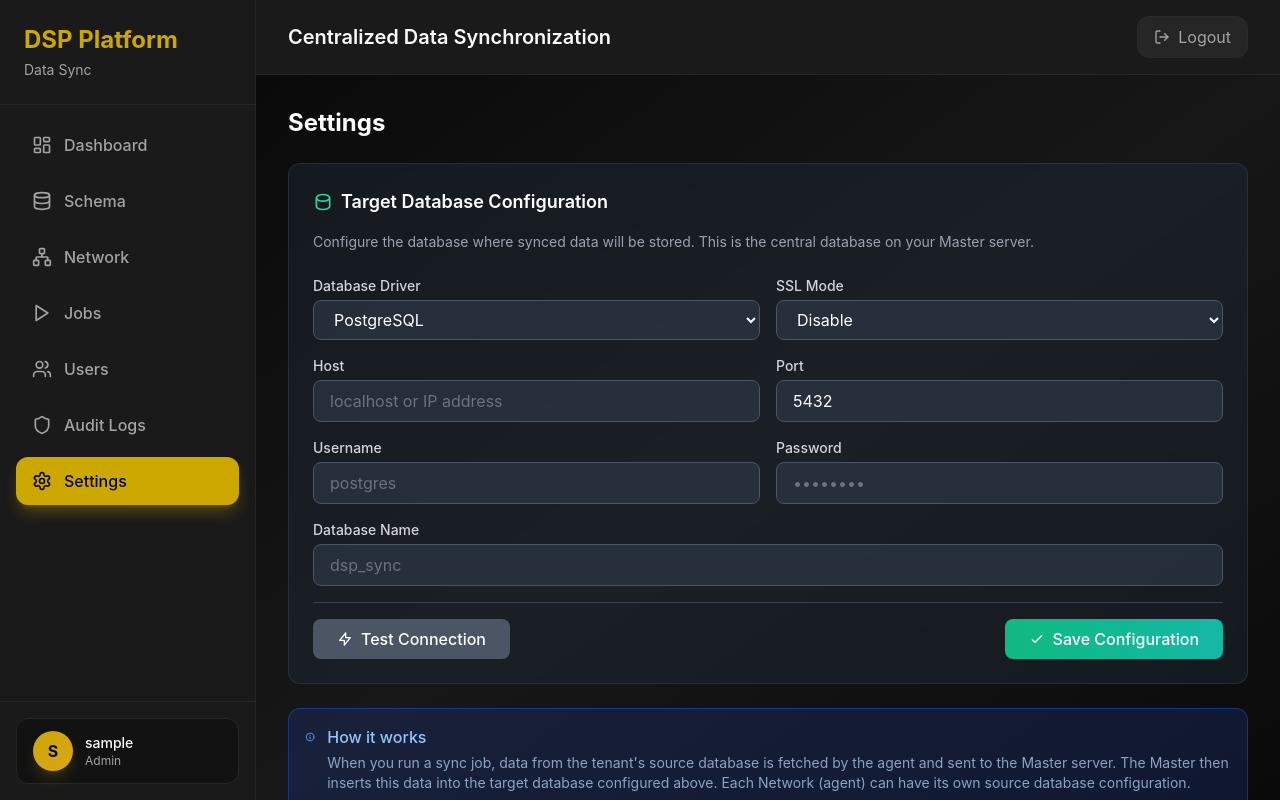
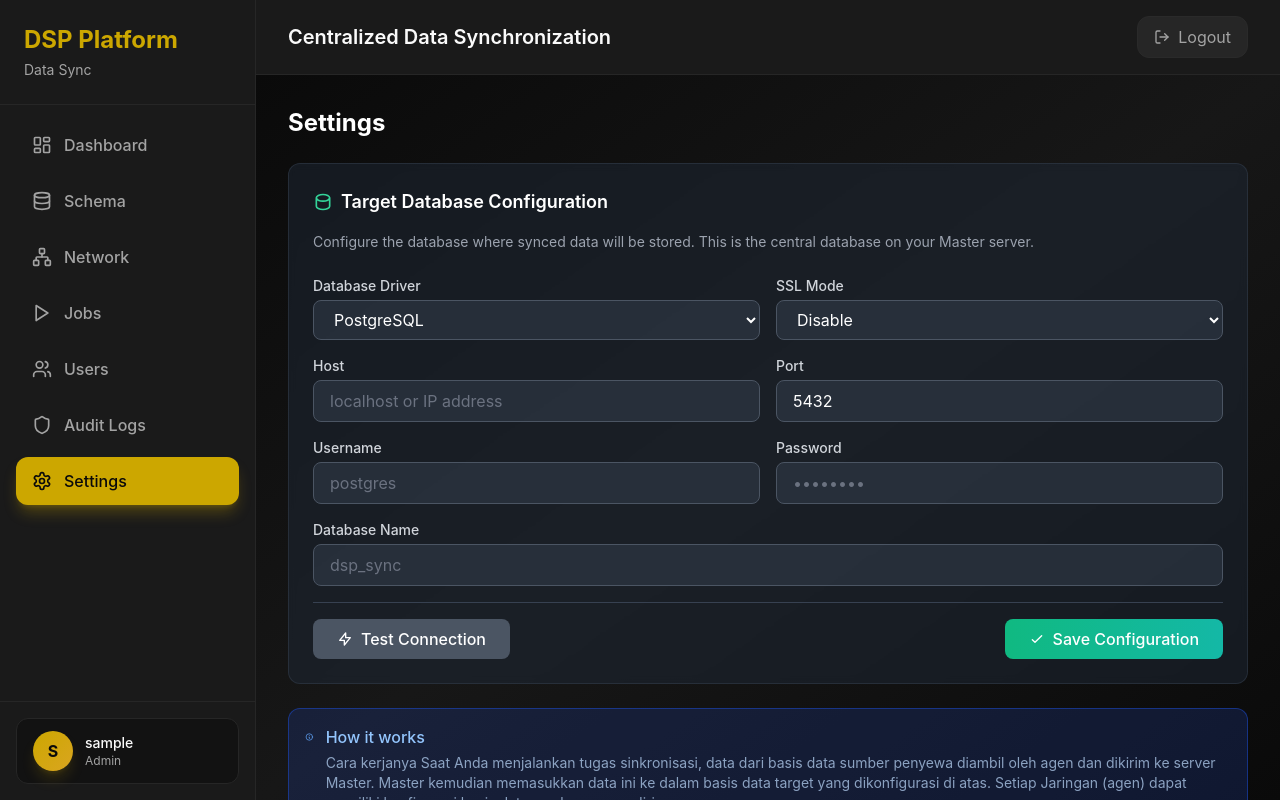
Before and after one commit to alfalaq12/dsp-platform, a React (Vite) app in the folder frontend/: page /settings in a window 1280 px wide. Built offline with nearby package versions, Linux system fonts and the light colour scheme; no server answers; sample sign-in values are in the browser's storage.

Commit message:
update kata kata

```diff
--- a/frontend/src/pages/Settings.jsx
+++ b/frontend/src/pages/Settings.jsx
@@ -298,9 +298,8 @@ function Settings() {
                     <div>
                         <h3 className="text-blue-300 font-medium">How it works</h3>
                         <p className="text-blue-200/70 text-sm mt-1">
-                            When you run a sync job, data from the tenant's source database is fetched by the agent
-                            and sent to the Master server. The Master then inserts this data into the target database
-                            configured above. Each Network (agent) can have its own source database configuration.
+                            Cara kerjanya
+                            Saat Anda menjalankan tugas sinkronisasi, data dari basis data sumber penyewa diambil oleh agen dan dikirim ke server Master. Master kemudian memasukkan data ini ke dalam basis data target yang dikonfigurasi di atas. Setiap Jaringan (agen) dapat memiliki konfigurasi basis data sumbernya sendiri.
                         </p>
                     </div>
                 </div>
```
